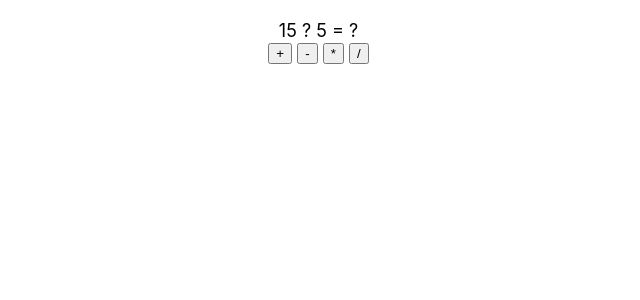
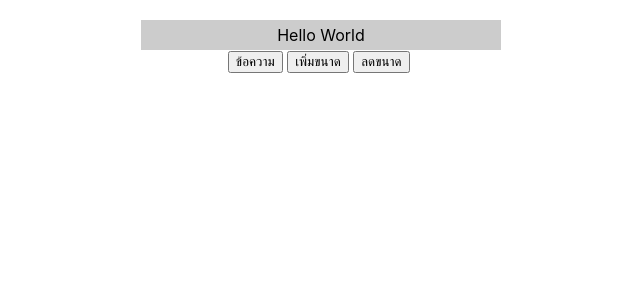
Before and after one commit to pkacr/app1, a React (Create React App) app: page / in a window 1280 px wide. Shown: the top 300 px of the page, without its empty margins (319-959 px from the left). Built offline with nearby package versions, Linux system fonts and the light colour scheme.

Commit message:
state-func MessageBox
state-func MessageBox

```diff
--- a/src/App.js
+++ b/src/App.js
@@ -1,9 +1,18 @@
+//MessageBox
+import React from "react";
+import MessageBox from "./state-func";
+
+export default function App(){
+  return <MessageBox/>
+}
+/*
+refs-func
 import React from "react";
 import RefsFunc from "./refs-func";
 
 export default function App(){
   return <RefsFunc/>
-}
+}*/
 
 
 
--- /dev/null
+++ b/src/state-func.js
@@ -0,0 +1,37 @@
+import React,{useState} from "react";
+
+
+export default function MessageBox(){
+    let[text,setText] = useState('Hello World')
+    let[size,setSize] = React.useState(16)
+    const onClickSetText =()=>{
+        let t = prompt('กำหนดข้อความ')
+        if(t){
+            setText(t)
+        }
+    }
+
+    const onClickZooomIn =()=>{
+        let newSize = size+1
+        setSize(newSize)
+    }
+
+    let msgboxStyle = {
+        display:'inline-block',
+        width:350,
+        fontSize:size, //ใช้ค่าจากState
+        backgroundColor:'#ccc',
+        padding:5,
+        textAlight:'left'
+    }
+
+    return(
+        <div style={{textAlign:'center',marginTop:20}}>
+            <div style={msgboxStyle}>{text}</div><br></br>
+            <button onClick={onClickSetText}>ข้อความ</button>&nbsp;
+            <button onClick={onClickZooomIn}>เพิ่มขนาด</button>&nbsp;
+            <button onClick={()=>setSize(size-1)}>ลดขนาด</button>&nbsp;
+
+        </div>
+    )
+}
```
